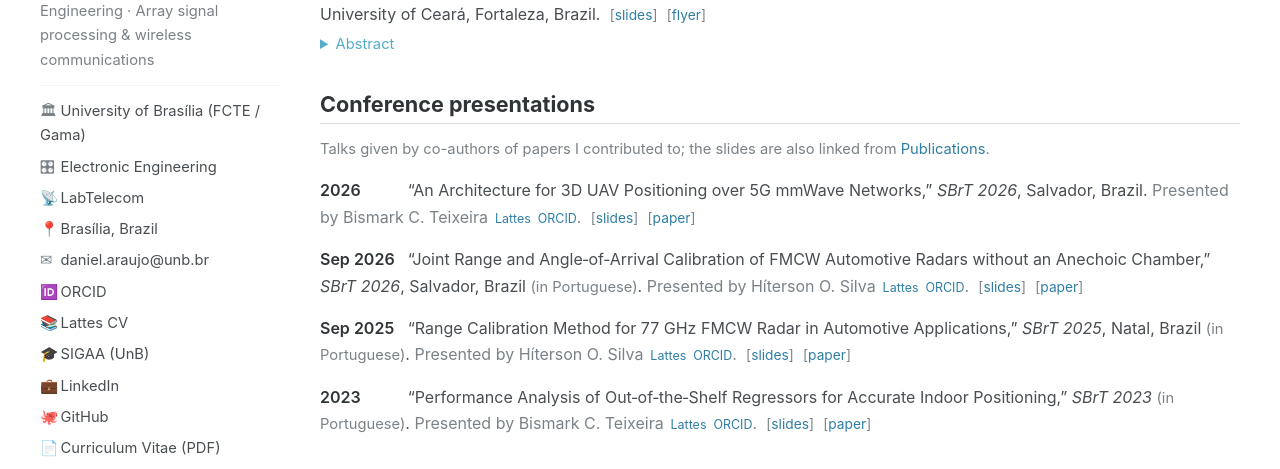
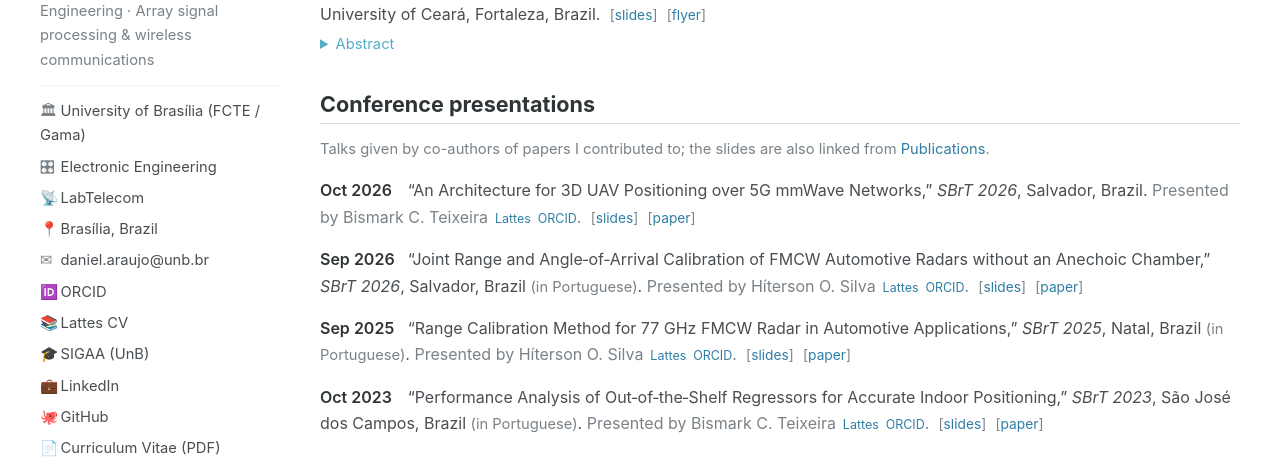
Before and after one commit to araujoUnb/araujoUnb.github.io, a plain HTML site: page index.html in a window 1280 px wide. Both pictures are taken after a click on the link "Talks". Shown: the part 320-789 px from the top of the page. Drawn offline with Linux system fonts and the light colour scheme.

Commit message:
Talks: month and year for every entry

```diff
--- a/index.html
+++ b/index.html
@@ -326,10 +326,10 @@
 <h2>Conference presentations</h2>
 <p class="muted">Talks given by co-authors of papers I contributed to; the slides are also linked from <a href="#publications">Publications</a>.</p>
 <ol class="talks" reversed>
-  <li><span class="when">2026</span> “An Architecture for 3D UAV Positioning over 5G mmWave Networks,” <span class="venue">SBrT 2026</span>, Salvador, Brazil. <span class="presenter">Presented by Bismark C. Teixeira <a class="id" href="http://lattes.cnpq.br/4953569492526432">Lattes</a> <a class="id" href="https://orcid.org/0009-0001-5629-893X">ORCID</a>.</span> <a class="link" href="assets/talks/2026-09_sbrt_uav-positioning-5g-mmwave_slides.pdf">slides</a> <a class="link" href="https://doi.org/10.14209/sbrt.2026.1571300024">paper</a></li>
+  <li><span class="when">Oct 2026</span> “An Architecture for 3D UAV Positioning over 5G mmWave Networks,” <span class="venue">SBrT 2026</span>, Salvador, Brazil. <span class="presenter">Presented by Bismark C. Teixeira <a class="id" href="http://lattes.cnpq.br/4953569492526432">Lattes</a> <a class="id" href="https://orcid.org/0009-0001-5629-893X">ORCID</a>.</span> <a class="link" href="assets/talks/2026-09_sbrt_uav-positioning-5g-mmwave_slides.pdf">slides</a> <a class="link" href="https://doi.org/10.14209/sbrt.2026.1571300024">paper</a></li>
   <li><span class="when">Sep 2026</span> “Joint Range and Angle‑of‑Arrival Calibration of FMCW Automotive Radars without an Anechoic Chamber,” <span class="venue">SBrT 2026</span>, Salvador, Brazil <span class="muted">(in Portuguese)</span>. <span class="presenter">Presented by Híterson O. Silva <a class="id" href="https://lattes.cnpq.br/6239695298409936">Lattes</a> <a class="id" href="https://orcid.org/0000-0003-1398-7441">ORCID</a>.</span> <a class="link" href="assets/talks/2026-09_sbrt_fmcw-radar-range-aoa-calibration_slides.pdf">slides</a> <a class="link" href="https://doi.org/10.14209/sbrt.2026.1571299388">paper</a></li>
   <li><span class="when">Sep 2025</span> “Range Calibration Method for 77 GHz FMCW Radar in Automotive Applications,” <span class="venue">SBrT 2025</span>, Natal, Brazil <span class="muted">(in Portuguese)</span>. <span class="presenter">Presented by Híterson O. Silva <a class="id" href="https://lattes.cnpq.br/6239695298409936">Lattes</a> <a class="id" href="https://orcid.org/0000-0003-1398-7441">ORCID</a>.</span> <a class="link" href="assets/talks/2025-09_sbrt_fmcw-radar-range-calibration_slides.pdf">slides</a> <a class="link" href="https://doi.org/10.14209/sbrt.2025.1571157066">paper</a></li>
-  <li><span class="when">2023</span> “Performance Analysis of Out‑of‑the‑Shelf Regressors for Accurate Indoor Positioning,” <span class="venue">SBrT 2023</span> <span class="muted">(in Portuguese)</span>. <span class="presenter">Presented by Bismark C. Teixeira <a class="id" href="http://lattes.cnpq.br/4953569492526432">Lattes</a> <a class="id" href="https://orcid.org/0009-0001-5629-893X">ORCID</a>.</span> <a class="link" href="assets/talks/2023_sbrt_indoor-positioning-regressors_slides.pdf">slides</a> <a class="link" href="https://doi.org/10.14209/sbrt.2023.1570923594">paper</a></li>
+  <li><span class="when">Oct 2023</span> “Performance Analysis of Out‑of‑the‑Shelf Regressors for Accurate Indoor Positioning,” <span class="venue">SBrT 2023</span>, São José dos Campos, Brazil <span class="muted">(in Portuguese)</span>. <span class="presenter">Presented by Bismark C. Teixeira <a class="id" href="http://lattes.cnpq.br/4953569492526432">Lattes</a> <a class="id" href="https://orcid.org/0009-0001-5629-893X">ORCID</a>.</span> <a class="link" href="assets/talks/2023_sbrt_indoor-positioning-regressors_slides.pdf">slides</a> <a class="link" href="https://doi.org/10.14209/sbrt.2023.1570923594">paper</a></li>
 </ol>
 
 <h2>Research visits</h2>
```
Also changed, not shown: _src/pages/talks.html (+2 -2 lines).
